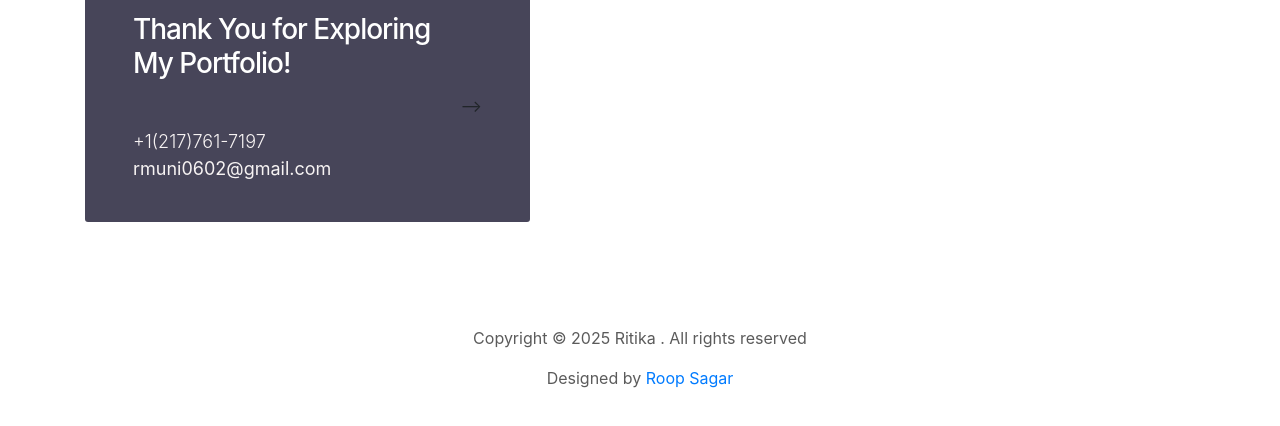
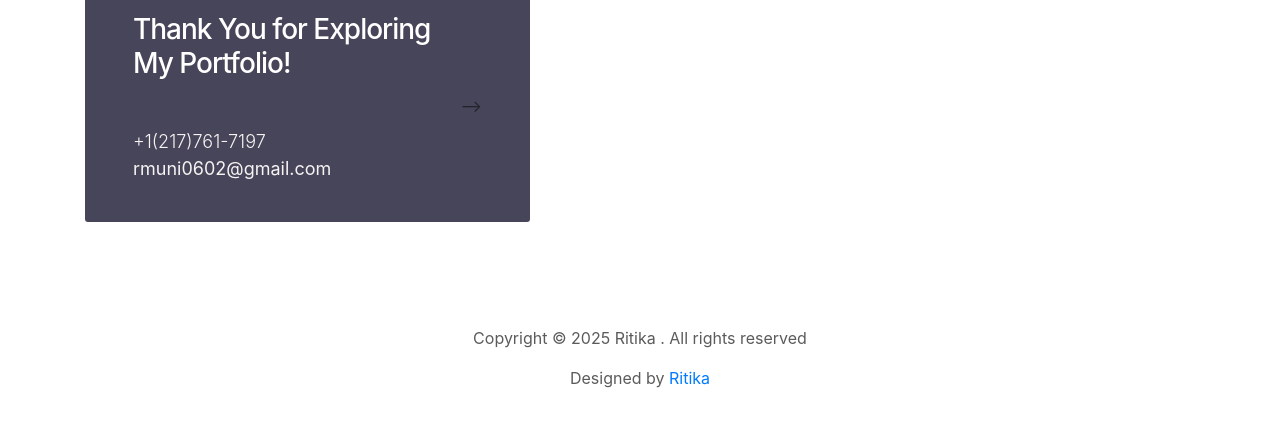
Before and after one commit to RitikaMunibabu/Ritika_Portfolio, a plain HTML site: page index.html in a window 1280 px wide. Shown: the part 4421-4847 px from the top of the page. Drawn offline with Linux system fonts and the light colour scheme; a small style sheet from the web is missing; files whose address does not match are found by name.

Commit message:
Update index.html

```diff
--- a/index.html
+++ b/index.html
@@ -574,7 +574,7 @@
 
                     <div class="col-lg-12 col-12">
                         <p class="copyright-text text-center">Copyright &copy; 2025 Ritika . All rights reserved</p>
-                        <p class="copyright-text text-center">Designed by <a rel="nofollow" href="#">Roop Sagar</a></p>
+                        <p class="copyright-text text-center">Designed by <a rel="nofollow" href="#">Ritika</a></p>
                     </div>
 
                </div>
```
